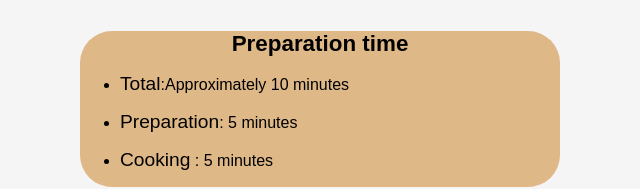
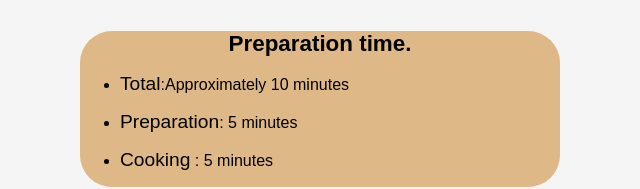
Before and after one commit to Andrea-tailas/recipe-web-challenge, a plain HTML site: page index.html in a window 1280 px wide. Shown: the part 577-766 px from the top of the page, 328-968 px from the left. Drawn offline with Linux system fonts and the light colour scheme.

Commit message:
modified files

```diff
--- a/index.html
+++ b/index.html
@@ -30,7 +30,7 @@
         to perfection, optionally filled with your choice of cheese, vegetables, or meats.</p> <br>
     </div>
     <div class="Preparation">
-      <div class="prepar">Preparation time</div>
+      <div class="prepar">Preparation time.</div>
 
       <ul>
         <li><span>Total</span>:Approximately 10 minutes </li>
```
